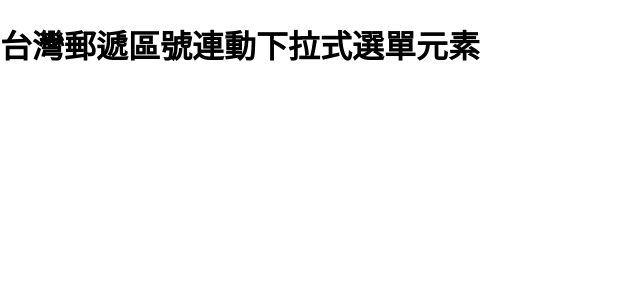
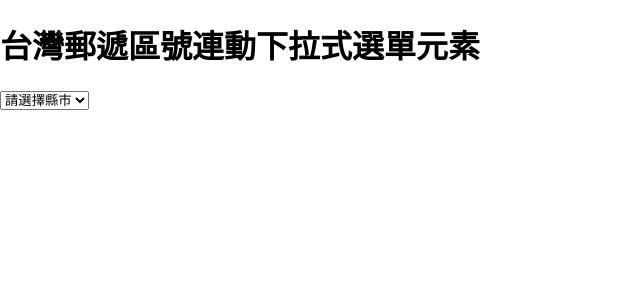
Before and after one commit to esw4soft/react_practice2, a React (Create React App) app: page / in a window 1280 px wide. Shown: the top 300 px of the page, without its empty margins (0-640 px from the left). Built offline with nearby package versions, Linux system fonts and the light colour scheme.

Commit message:
下拉選單map+使用usestatet儲存渲染

```diff
--- a/src/components/ZipCode.js
+++ b/src/components/ZipCode.js
@@ -7,11 +7,25 @@ function ZipCode() {
   console.log(postcodes)
 
   //   記錄資料陣列的索引職
-  // const [country, setCountry] =c
+  const [country, setCountry] = useState(-1)
 
   return (
     <>
       <h1>台灣郵遞區號連動下拉式選單元素</h1>
+      <select
+        value={country}
+        onChange={(event) => {
+          // 設定要轉換為數字
+          setCountry(+event.target.value)
+        }}
+      >
+        {/* 預設值為-1 */}
+        <option value={-1}>請選擇縣市</option>
+        {/* 從countries 提取縣市資料 索引值當作option的值 */}
+        {countries.map((v, i) => (
+          <option value={i}>{v}</option>
+        ))}
+      </select>
     </>
   )
 }
```
